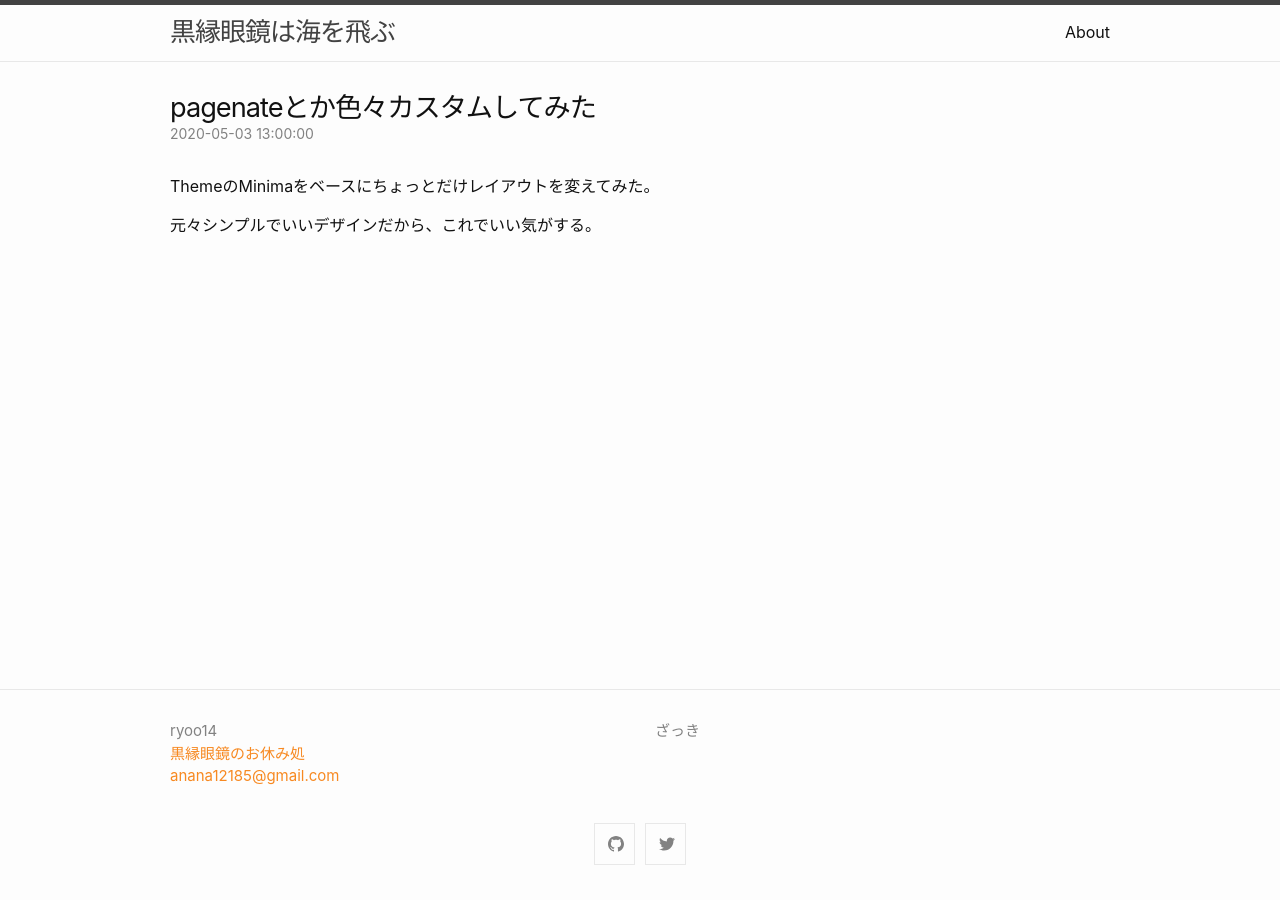
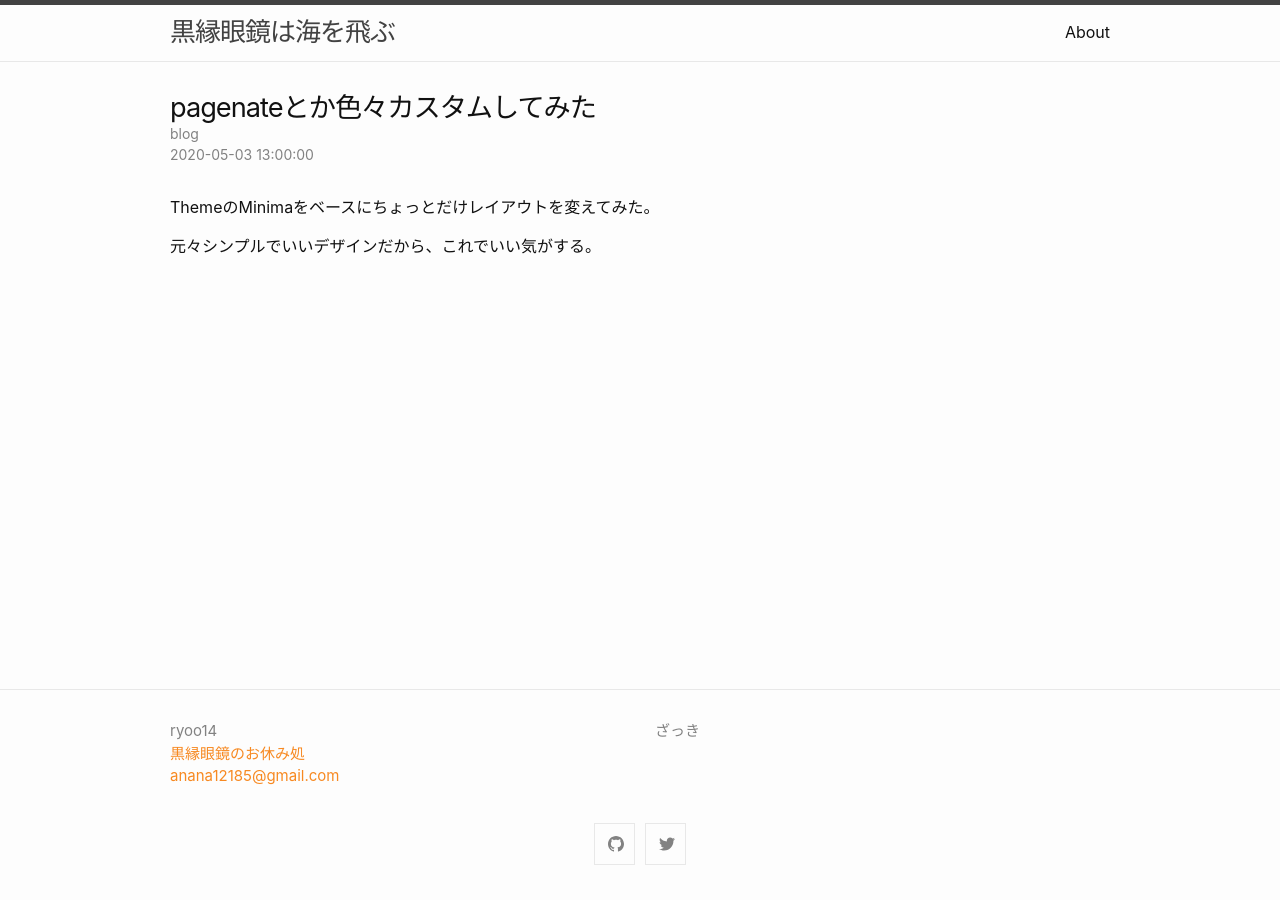
Before and after one commit to ryoo14/blog_ryoo_cc, a Jekyll site: the page built from _posts/2020-05-03-custom-layout.md, in a window 1280 px wide. Built offline with Jekyll 4.4.1, drawn with Linux system fonts in a browser that asks for light colours.

Commit message:
add categories to post page

```diff
--- a/_layouts/post.html
+++ b/_layouts/post.html
@@ -5,11 +5,18 @@ layout: default
 
   <header class="post-header">
     <h1 class="post-title p-name" itemprop="name headline">{{ page.title | escape }}</h1>
-    <p class="post-meta">
+    <ul class="post-meta">
+      <li>
+      {% for cat in page.categories %}
+        <span class="post-cat">{{ cat }}</span>
+      {% endfor %}
+      </li>
+      <li>
       {%- assign date_format = site.minima.date_format | default: "%Y-%m-%d %H:%M:%S" -%}
       <time class="dt-published" datetime="{{ page.date | date_to_xmlschema }}" itemprop="datePublished">
         {{ page.date | date: date_format }}
       </time>
+      </li>
       {%- if page.modified_date -%}
         ~
         {%- assign mdate = page.modified_date | date_to_xmlschema -%}
@@ -24,6 +31,7 @@ layout: default
             {%- if forloop.last == false %}, {% endif -%}
         {% endfor %}
       {%- endif -%}</p>
+    </ul>
   </header>
 
   <div class="post-content e-content" itemprop="articleBody">
--- a/_sass/minima/custom-styles.scss
+++ b/_sass/minima/custom-styles.scss
@@ -41,6 +41,12 @@ a:visited {
   margin-left: 0px;
 }
 
+.post-header ul {
+  list-style: none;
+  margin-bottom: 0px;
+  margin-left: 0px;
+}
+
 .post-cat {
   margin-right: 5px;
 }
```
